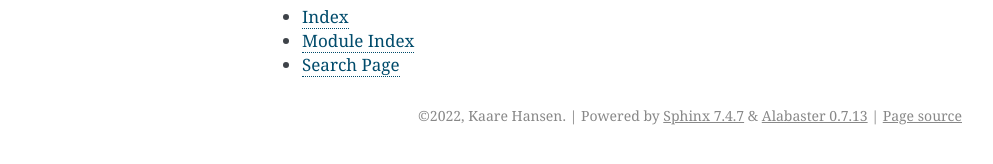
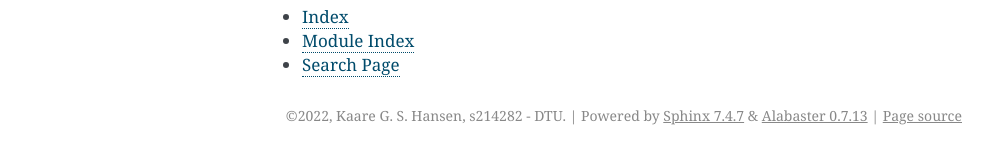
Before and after one commit to KaareH/GEO3Py, a Sphinx documentation site: the page built from docs/source/index.rst, in a window 1280 px wide. Shown: the part 413-577 px from the top of the page, without its empty margins (148-1141 px from the left). Built offline with Sphinx 7.4.7, drawn with Linux system fonts in a browser that asks for light colours.

Commit message:
Update conf.py

```diff
--- a/docs/source/conf.py
+++ b/docs/source/conf.py
@@ -7,10 +7,8 @@
 # https://www.sphinx-doc.org/en/master/usage/configuration.html#project-information
 
 project = 'geo3py'
-copyright = '2022, Kaare Hansen'
-author = 'Kaare Hansen'
-
-
+copyright = '2022, Kaare G. S. Hansen, s214282 - DTU'
+author = 'Kaare G. S. Hansen'
 
 import sys
 import os
@@ -27,7 +25,6 @@ import geo3py
 
 extensions = ['sphinx.ext.autodoc', #'sphinx.ext.linkcode',
               'sphinx.ext.mathjax',
-
               'sphinx.ext.graphviz', 'matplotlib.sphinxext.plot_directive',
               'sphinx.ext.intersphinx',
               ]
```
